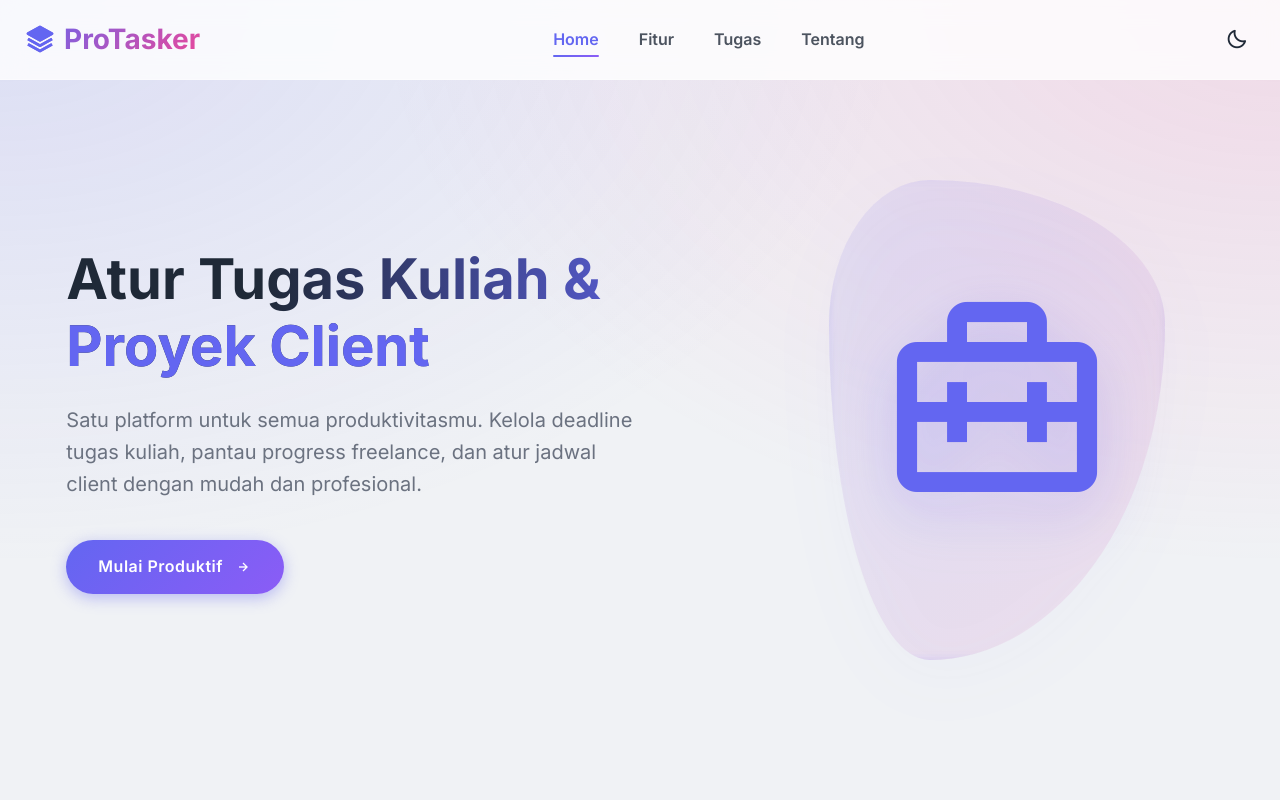
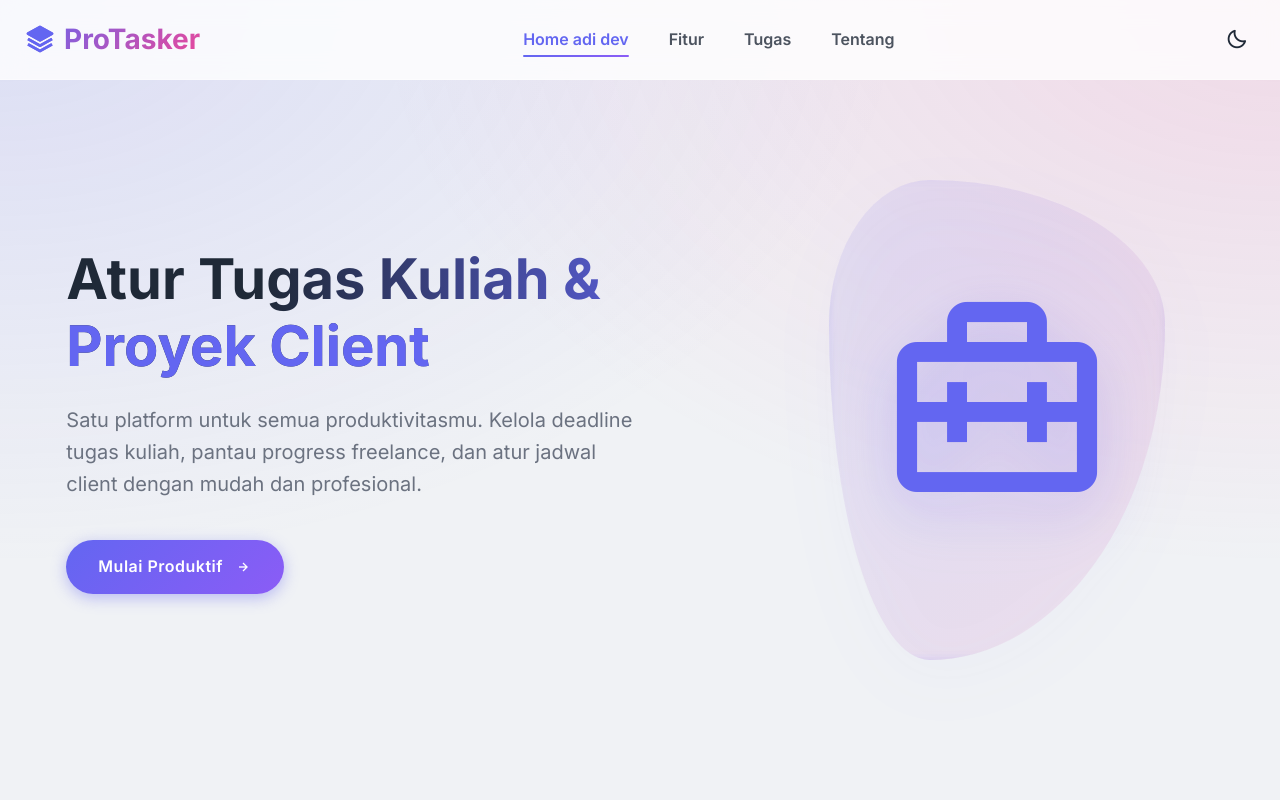
Before and after one commit to AdizxDev/TaskFlow-Manager, a plain HTML site: page index.html in a window 1280 px wide. Shown: the top 800 px of the page. Drawn offline with nearby package versions, Linux system fonts and the light colour scheme.

Commit message:
perbarui teks

```diff
--- a/index.html
+++ b/index.html
@@ -28,7 +28,7 @@
                 <i class='bx bxs-layer'></i> ProTasker
             </a>
             <ul class="nav-menu">
-                <li><a href="#home" class="nav-link">Home</a></li>
+                <li><a href="#home" class="nav-link">Home adi dev</a></li>
                 <li><a href="#features" class="nav-link">Fitur</a></li>
                 <li><a href="#tasks" class="nav-link active">Tugas</a></li>
                 <li><a href="#about" class="nav-link">Tentang</a></li>
```
